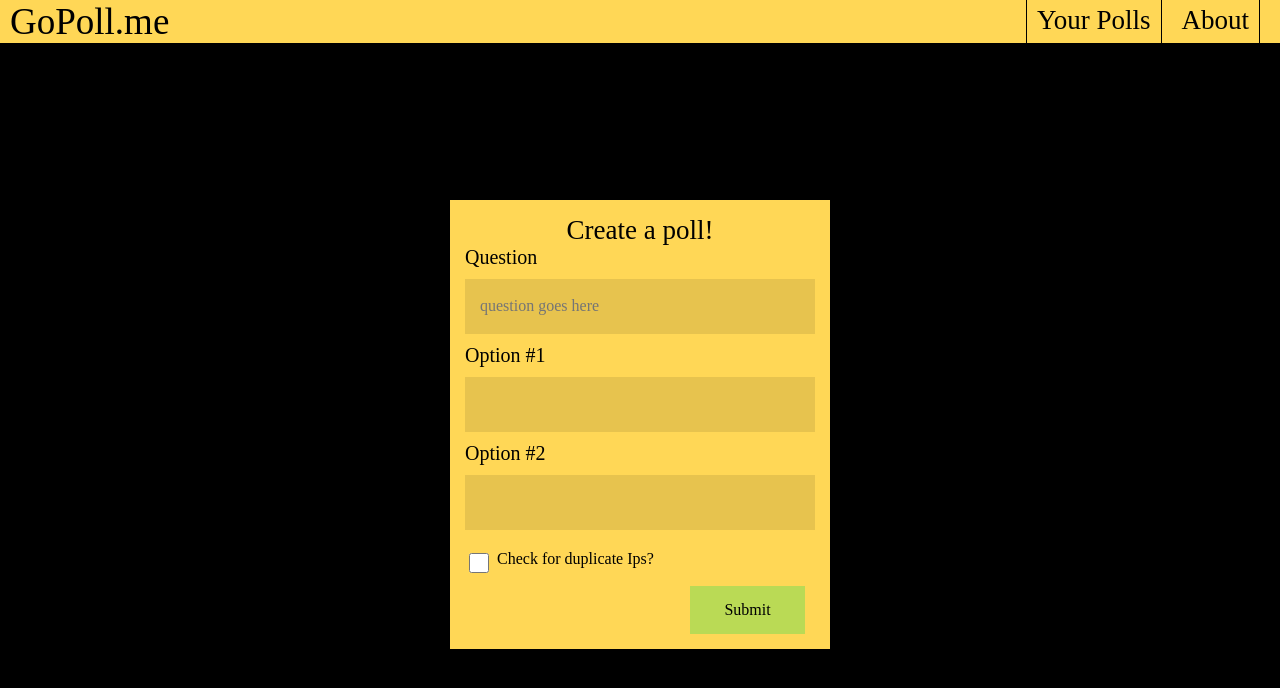
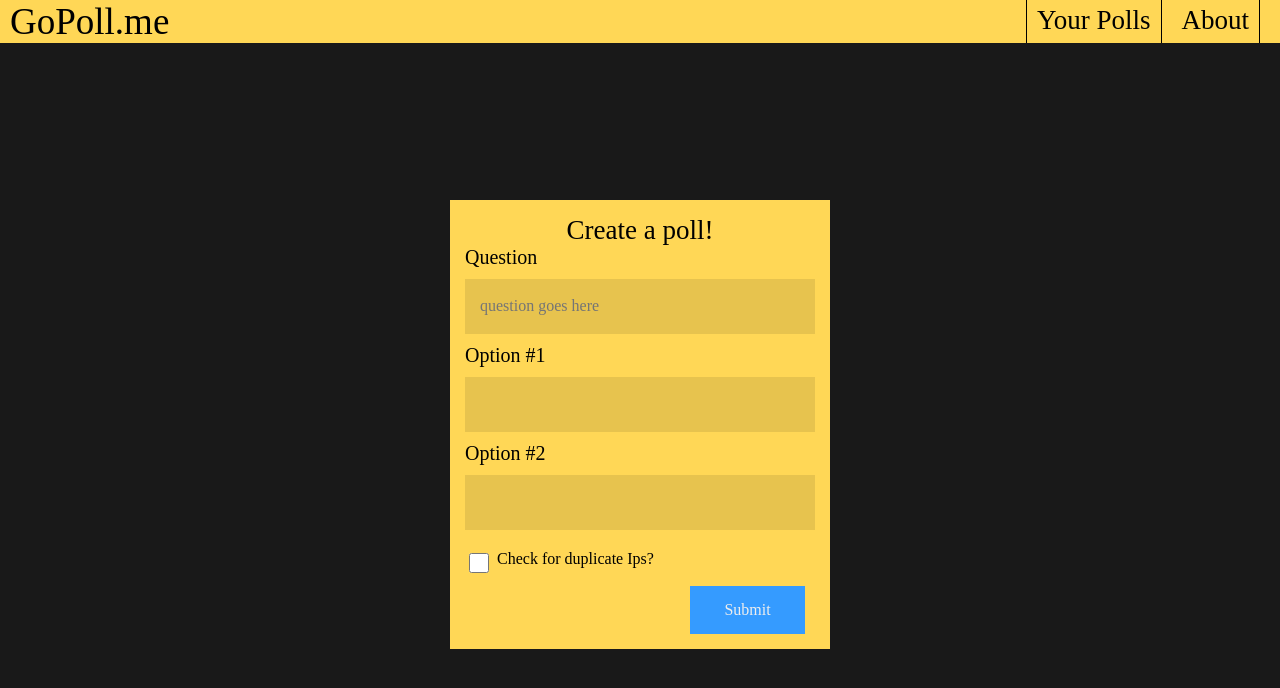
Before and after one commit to MarcDwyer/gopollv2, a React (Create React App) app in the folder frontend/: page / in a window 1280 px wide. Shown: the top 688 px of the page. Built offline with nearby package versions, Linux system fonts and the light colour scheme; no server answers; a web font is replaced by a local one.

Commit message:
change bg color

```diff
--- a/frontend/src/components/VotePoll/vote_poll.tsx
+++ b/frontend/src/components/VotePoll/vote_poll.tsx
@@ -50,7 +50,8 @@ const VotePoll = (props: Props) => {
         <MyButton
           style={{ margin: "10px auto auto 10px" }}
           onClick={handleSubmit}
-          bgColor={!selected ? "#C94747" : undefined}
+          color="#eee"
+          bgColor={!selected ? "#C94747" : "#359BFF"}
         >
           {!selected ? "Choose!" : "Submit"}
         </MyButton>
--- a/frontend/src/containers/Create-Poll/create.tsx
+++ b/frontend/src/containers/Create-Poll/create.tsx
@@ -92,9 +92,10 @@ const CreatePoll = () => {
               <label>Check for duplicate Ips?</label>
             </div>
             <MyButton
-              color="primary"
               className="create-btn"
               type="submit"
+              bgColor="#359BFF"
+              color="#eee"
               width="115px"
             >
               Submit
--- a/frontend/src/containers/Main/main.scss
+++ b/frontend/src/containers/Main/main.scss
@@ -1,7 +1,7 @@
 .main {
   display: flex;
   flex-direction: column;
-  background-color: black;
+  background-color: #191919;
   width: 100%;
   height: 100vh;
   overflow: hidden;
--- a/frontend/src/styled-components/generic-styles.ts
+++ b/frontend/src/styled-components/generic-styles.ts
@@ -5,6 +5,7 @@ type PMyButton = {
   width?: string;
   bgColor?: string;
   margin?: string;
+  color?: string;
 };
 export const MyButton = styled.button<PMyButton>`
   background-color: ${p => p.bgColor || "#BADA55"};
@@ -15,6 +16,7 @@ export const MyButton = styled.button<PMyButton>`
   cursor: pointer;
   font-family: inherit;
   font-size: 16px;
+  color: ${p => p.color || "inherit"};
 `;
 
 type PMyHeader = {
```
